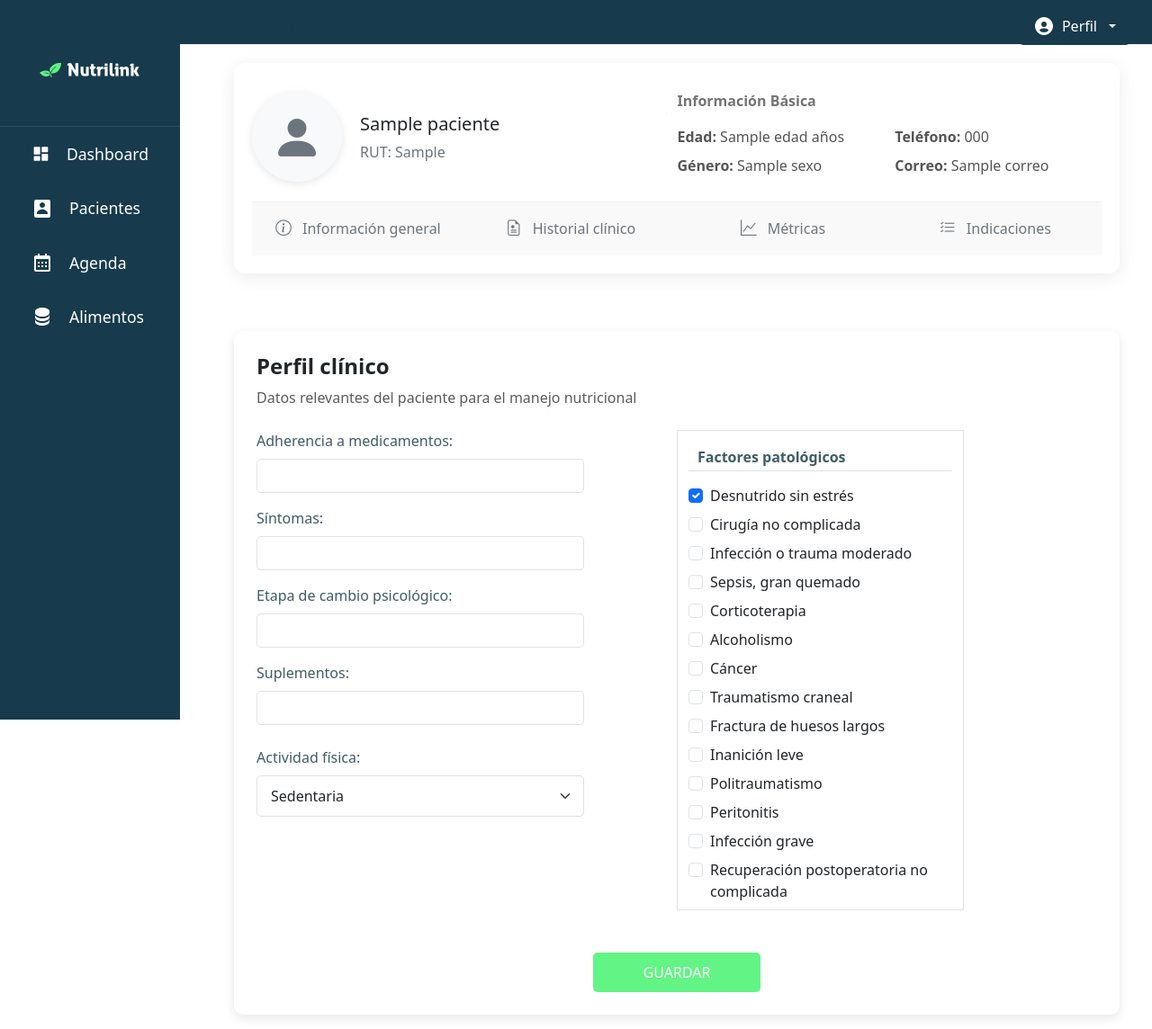
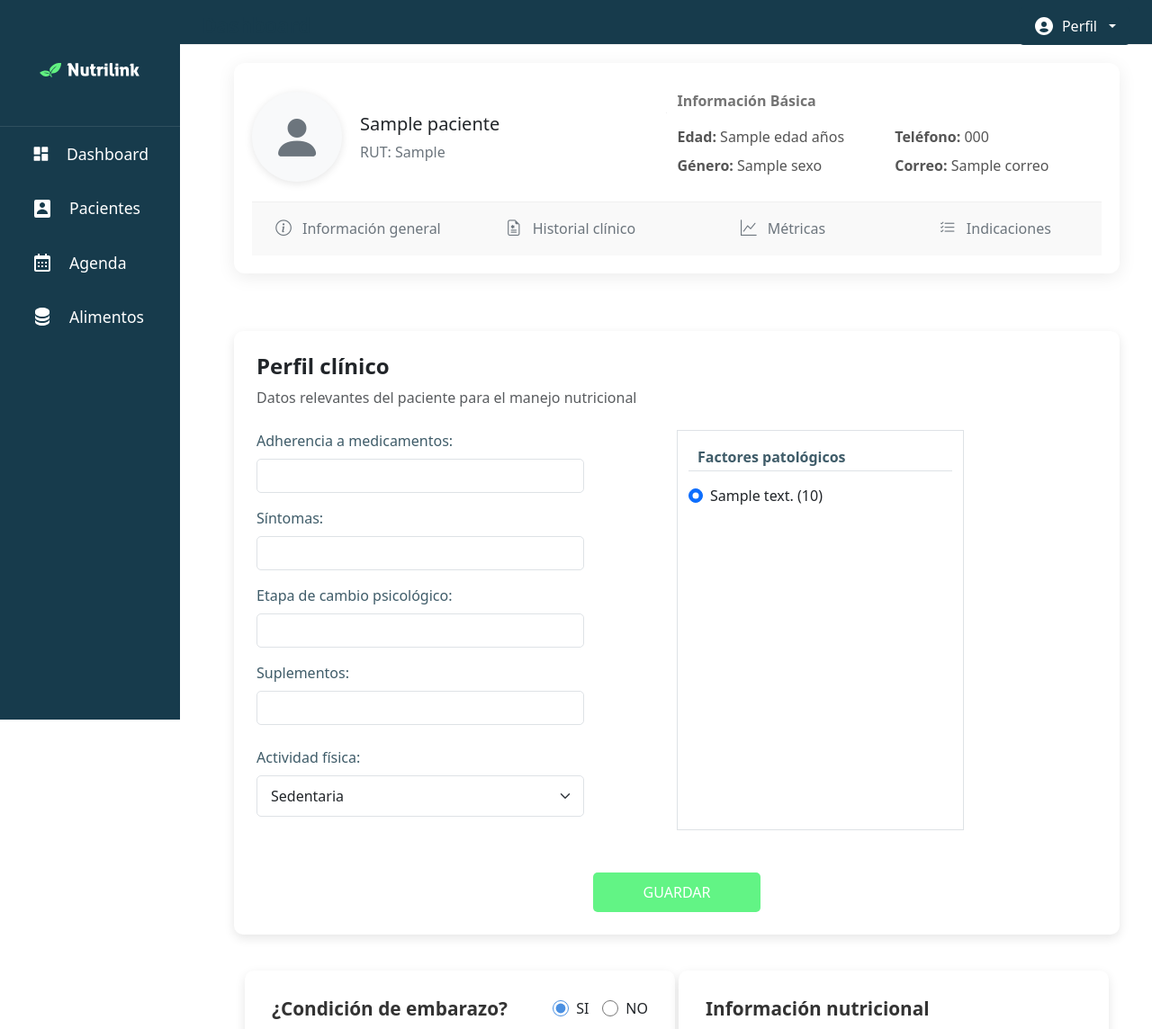
Before and after one commit to Marian0110/NutriLink, a Django app: template apps/patients/templates/patients/historial-clinico.html in a window 1280 px wide. Shown: the top 1144 px of the page at 90% size. Run offline with Django 5.2, Linux system fonts and the light colour scheme; the template is opened without the code that fills it: most values are stand-ins (such as "Sample title", 1, 10 or a date in 2020); some libraries are stand-ins or nearby versions.

Commit message:
Se añade endpoint para obtencion de factores patológicos

```diff
--- a/apps/patients/templates/patients/historial-clinico.html
+++ b/apps/patients/templates/patients/historial-clinico.html
@@ -40,74 +40,31 @@
               </select>
             </div>
           </div>
-          <!-- Columna derecha: Factores patologicos ejemplo estructura -->
+          <div class="col-md-4 factors">
+            <h2 class="section-title h5">Factores patológicos</h2>
 
-          <!-- <h2 class="section-title h5 mb-3">Factores patológicos</h2>
-          {% for factor in factores %}
+            {% if error_factores %}
+            <div class="alert alert-danger">
+                Error al cargar factores: {{ error_factores }}
+            </div>
+            {% endif %}
+
+            {% for factor in factores_patologicos %}
             <div class="form-check mb-2">
-              <input class="form-check-input" type="checkbox" id="factor{{ forloop.counter }}" name="factores" value="{{ factor.id}}" />
-              <label class="form-check-label" for="factor{{ forloop.counter }}">{{ factor.descripcion }}</label>
+                <input class="form-check-input" type="radio"
+                       name="factor_patologico"
+                       id="factor{{ factor.id_factor_patologico }}"
+                       value="{{ factor.id_factor_patologico }}"
+                       {% if forloop.first %}checked{% endif %}>
+                <label class="form-check-label" for="factor{{ factor.id_factor_patologico }}">
+                    {{ factor.descripcion }} ({{ factor.valor_factor }})
+                </label>
             </div>
-          {% endfor %} -->
-
-          <div class="col-md-4 factors">
-              <h2 class="section-title h5">Factores patológicos</h2>
-              <div class="form-check mb-2">
-                <input class="form-check-input" type="checkbox" id="factor1" checked />
-                <label class="form-check-label" for="factor1">Desnutrido sin estrés</label>
-              </div>
-              <div class="form-check mb-2">
-                <input class="form-check-input" type="checkbox" id="factor2" />
-                <label class="form-check-label" for="factor2">Cirugía no complicada</label>
-              </div>
-              <div class="form-check mb-2">
-                <input class="form-check-input" type="checkbox" id="factor3" />
-                <label class="form-check-label" for="factor3">Infección o trauma moderado</label>
-              </div>
-              <div class="form-check mb-2">
-                <input class="form-check-input" type="checkbox" id="factor4" />
-                <label class="form-check-label" for="factor4">Sepsis, gran quemado</label>
-              </div>
-              <div class="form-check mb-2">
-                <input class="form-check-input" type="checkbox" id="factor5"  />
-                <label class="form-check-label" for="factor5">Corticoterapia</label>
-              </div>
-              <div class="form-check mb-2">
-                <input class="form-check-input" type="checkbox" id="factor6"  />
-                <label class="form-check-label" for="factor6">Alcoholismo</label>
-              </div>
-              <div class="form-check mb-2">
-                <input class="form-check-input" type="checkbox" id="factor7"  />
-                <label class="form-check-label" for="factor7">Cáncer</label>
-              </div>
-              <div class="form-check mb-2">
-                <input class="form-check-input" type="checkbox" id="factor8"  />
-                <label class="form-check-label" for="factor8">Traumatismo craneal</label>
-              </div>
-              <div class="form-check mb-2">
-                <input class="form-check-input" type="checkbox" id="factor9"  />
-                <label class="form-check-label" for="factor9">Fractura de huesos largos</label>
-              </div>
-              <div class="form-check mb-2">
-                <input class="form-check-input" type="checkbox" id="factor10"  />
-                <label class="form-check-label" for="factor10">Inanición leve</label>
-              </div>
-              <div class="form-check mb-2">
-                <input class="form-check-input" type="checkbox" id="factor11"  />
-                <label class="form-check-label" for="factor11">Politraumatismo</label>
-              </div>
-              <div class="form-check mb-2">
-                <input class="form-check-input" type="checkbox" id="factor12"  />
-                <label class="form-check-label" for="factor12">Peritonitis</label>
-              </div>
-              <div class="form-check mb-2">
-                <input class="form-check-input" type="checkbox" id="factor13"  />
-                <label class="form-check-label" for="factor13">Infección grave</label>
-              </div>
-              <div class="form-check mb-2">
-                <input class="form-check-input" type="checkbox" id="factor14"  />
-                <label class="form-check-label" for="factor14">Recuperación postoperatoria no complicada</label>
-              </div>
+            {% empty %}
+            <div class="alert alert-warning">
+                No se encontraron factores patológicos disponibles
+            </div>
+            {% endfor %}
           </div>
           <div class="d-flex justify-content-center">
               <button type="button" class="btn btn-save">GUARDAR</button>  <!-- Falta el sweet alert -->
```
Also changed, not shown: apps/patients/views.py (+21 -19 lines).
